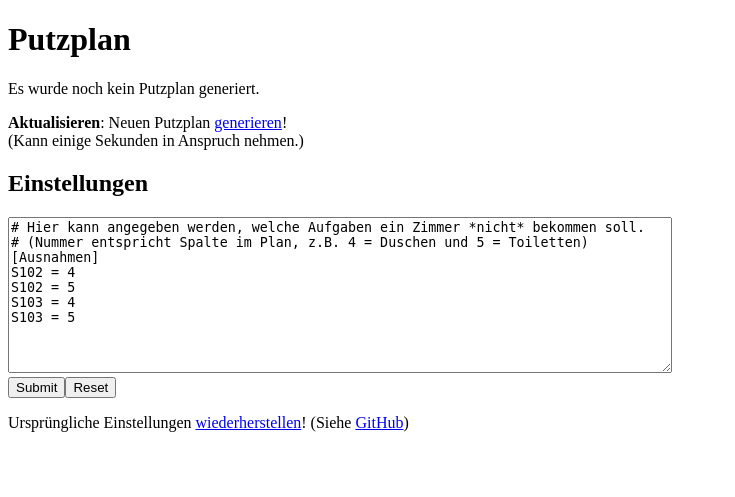
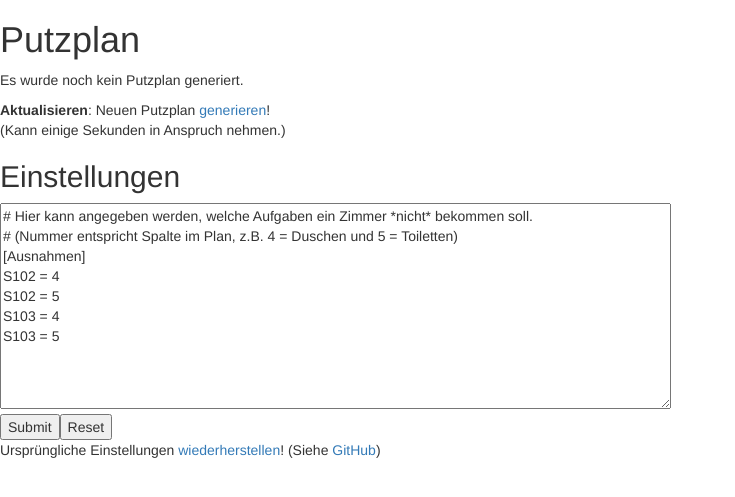
Before and after one commit to Kruecke/Putzplan, a PHP site: page / in a window 1280 px wide. Shown: the top 497 px of the page, without its empty margins (0-735 px from the left). Run offline with PHP 8.4, Linux system fonts and the light colour scheme.

Commit message:
Update index.php

```diff
--- a/index.php
+++ b/index.php
@@ -1,8 +1,13 @@
 <!DOCTYPE html>
 <html>
 <head>
+    <meta charset="utf-8">
+    <meta http-equiv="X-UA-Compatible" content="IE=edge">
+    <meta name="viewport" content="width=device-width, initial-scale=1">
     <meta charset="UTF-8"/>
+
     <title>Putzplan</title>
+     <link href="bootstrap.css" rel="stylesheet">
 </head>
 
 <body>
```
